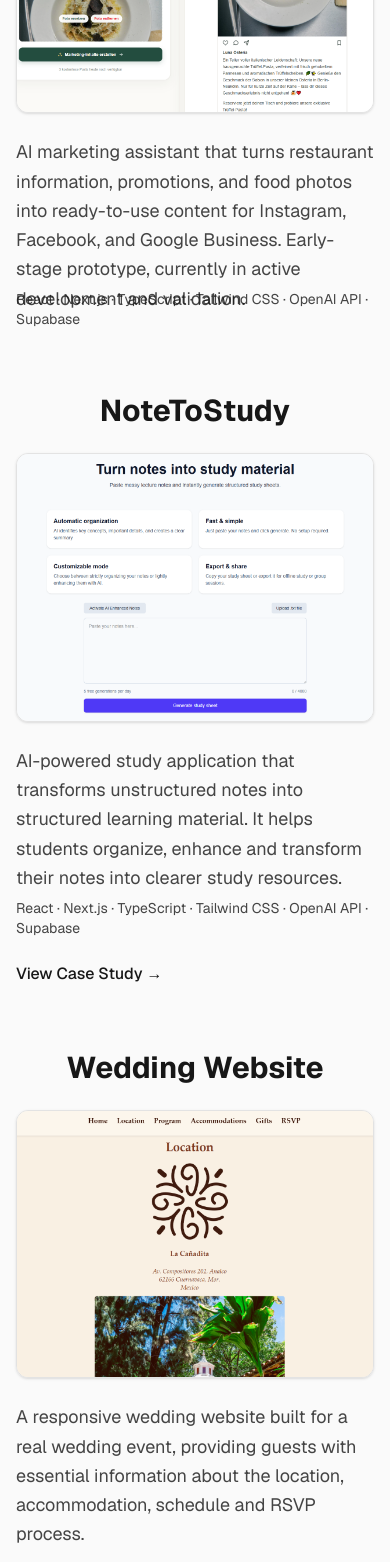
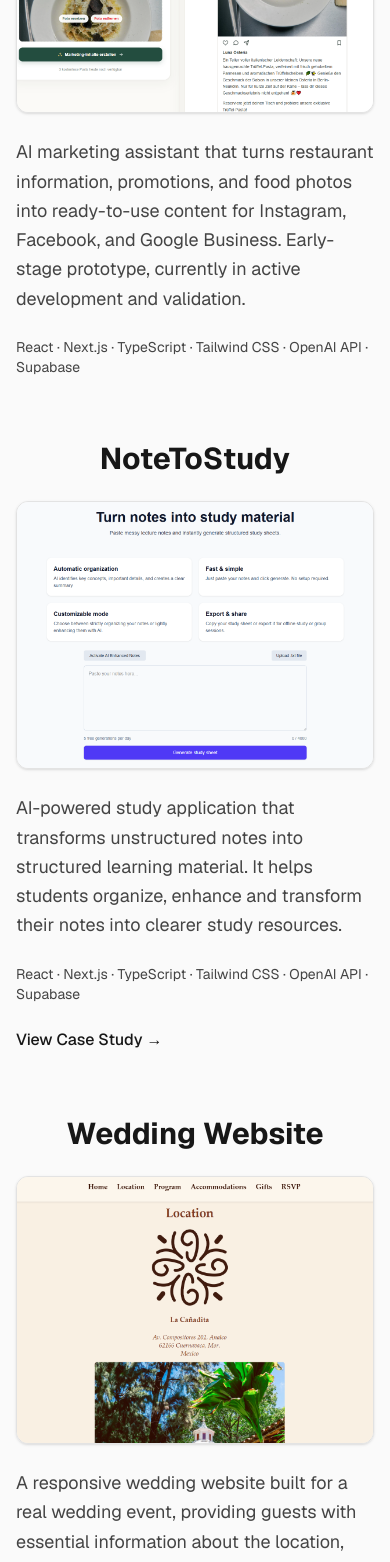
Before and after one commit to Jheintze/portfolio, a Next.js app: page / in a window 390 px wide. Shown: the part 1040-2602 px from the top of the page. Built offline with nearby package versions, Linux system fonts and the light colour scheme.

Commit message:
fix mobile spacing bug

```diff
--- a/src/components/Projects.tsx
+++ b/src/components/Projects.tsx
@@ -37,7 +37,7 @@ export default function Projects() {
               </a>
             </div>
 
-            <p className="mt-6 h-32 text-lg leading-relaxed text-foreground/80">
+            <p className="mt-6 min-h-32 md:h-32 text-lg leading-relaxed text-foreground/80">
               AI marketing assistant that turns restaurant information,
               promotions, and food photos into ready-to-use content for
               Instagram, Facebook, and Google Business. Early-stage prototype,
@@ -78,7 +78,7 @@ export default function Projects() {
               </a>
             </div>
 
-            <p className="mt-6 h-32 text-lg leading-relaxed text-foreground/80">
+            <p className="mt-6 min-h-32 md:h-32 text-lg leading-relaxed text-foreground/80">
               AI-powered study application that transforms unstructured notes
               into structured learning material. It helps students organize,
               enhance and transform their notes into clearer study resources.
@@ -133,7 +133,7 @@ export default function Projects() {
               </a>
             </div>
 
-            <p className="mt-6 min-h-24 text-lg leading-relaxed text-foreground/80">
+            <p className="mt-6 min-h-32 md:h-32 text-lg leading-relaxed text-foreground/80">
               A responsive wedding website built for a real wedding event,
               providing guests with essential information about the location,
               accommodation, schedule and RSVP process.
```
